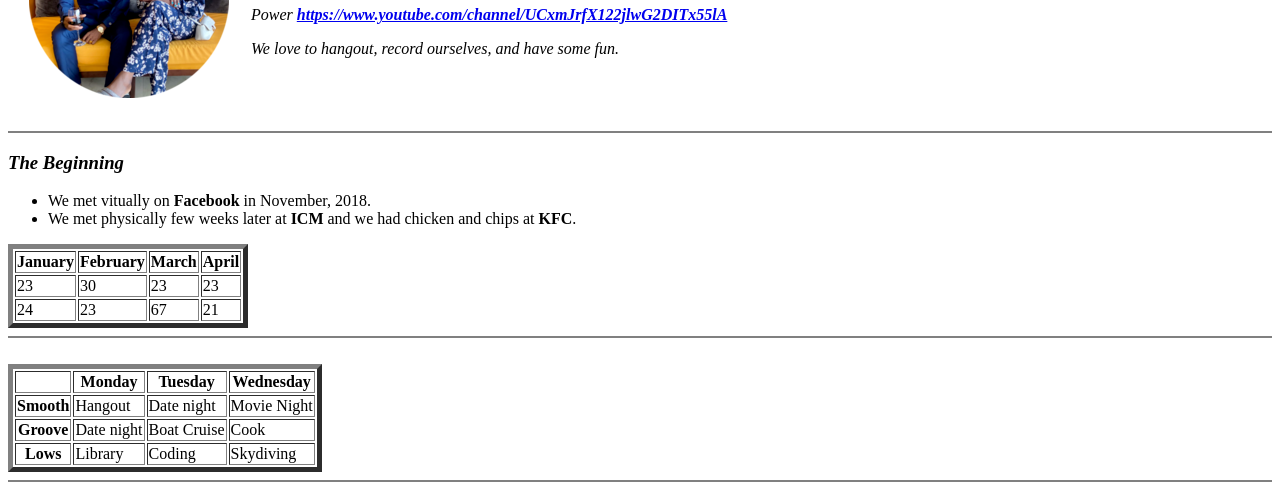
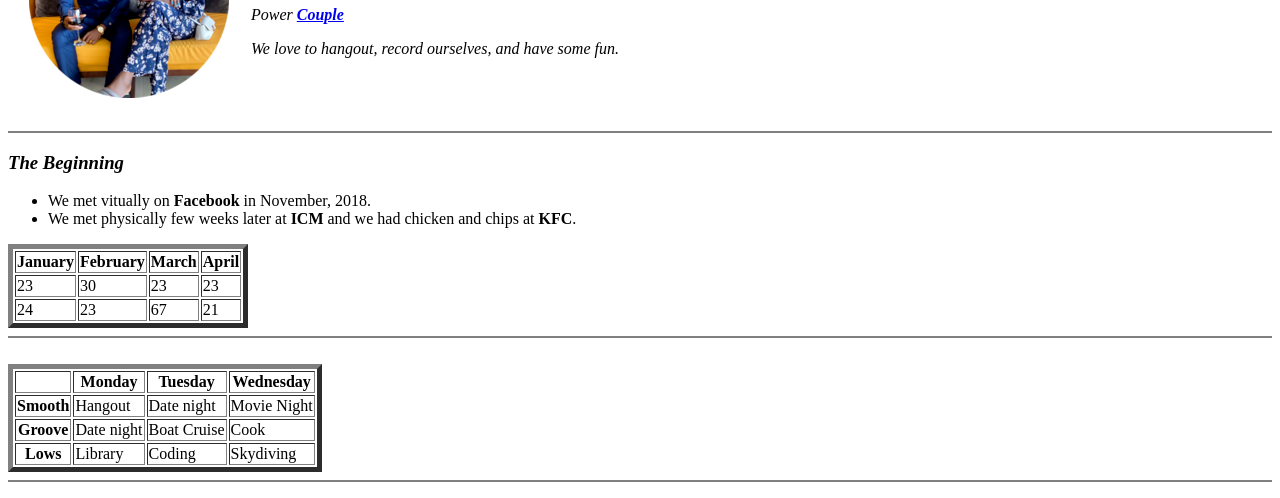
Before and after one commit to MrRodeo/C-C, a plain HTML site: page index.html in a window 1280 px wide. Shown: the part 131-629 px from the top of the page. Drawn offline with Linux system fonts and the light colour scheme.

Commit message:
Update index.html

```diff
--- a/index.html
+++ b/index.html
@@ -9,7 +9,7 @@
       <tr>
         <td><img src="ScooshTv.png" alt="Couple pictures"></td>
         <td><h1>Rodeo & Gracy</h1>
-            <p><em>Power <strong><a href="https://www.youtube.com/channel/UCxmJrfX122jlwG2DITx55lA">https://www.youtube.com/channel/UCxmJrfX122jlwG2DITx55lA</a></strong><em></p>
+            <p><em>Power <strong><a href="https://www.youtube.com/channel/UCxmJrfX122jlwG2DITx55lA">Couple</a></strong><em></p>
             <p><em>We love to hangout, record ourselves, and have some fun.</em></p></td>
       </tr>
     </table>
```
